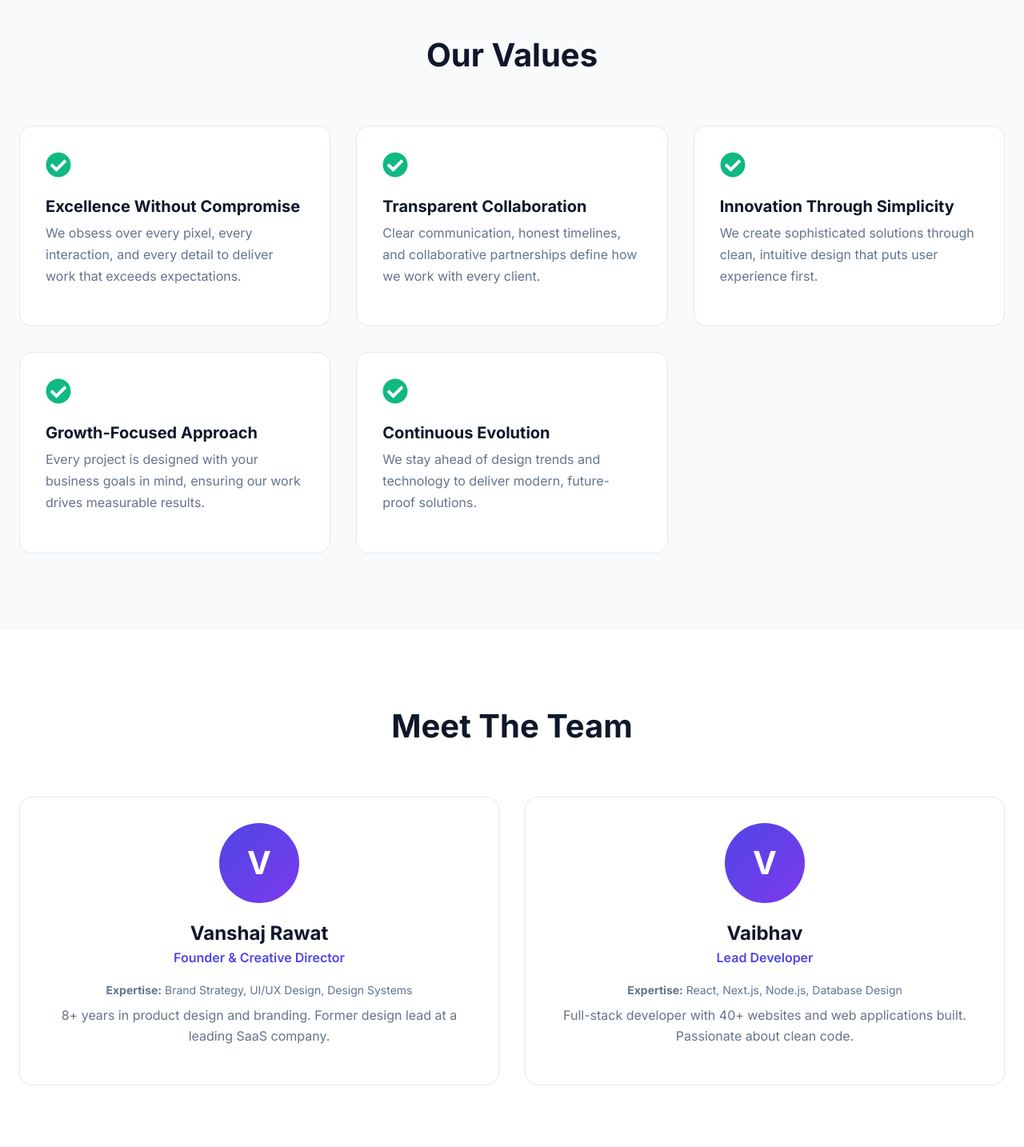
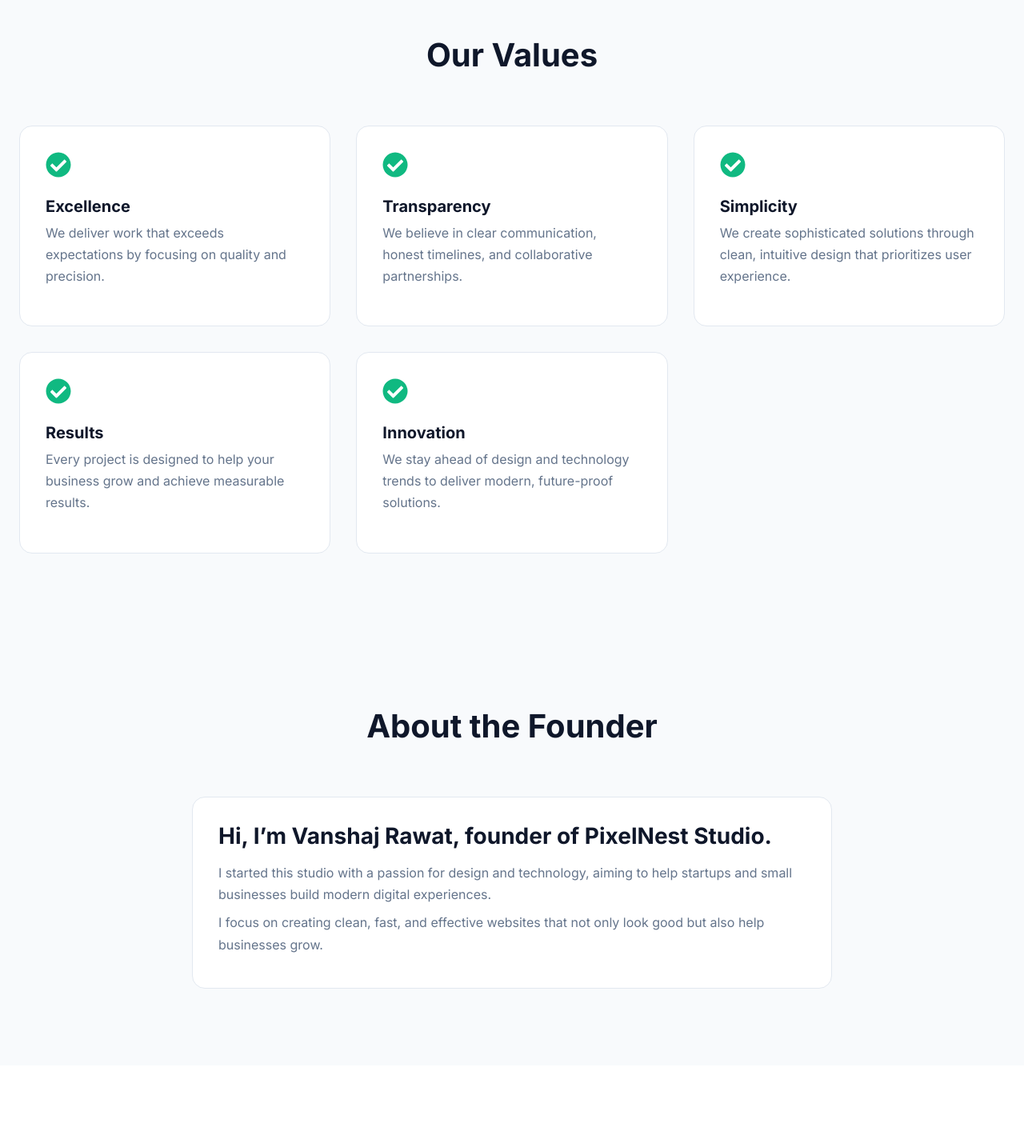
Before and after one commit to work-projt-vansh/pixelnest-studio-site, a React (Create React App) app: page /about in a window 1280 px wide. Shown: the part 1330-2764 px from the top of the page at 80% size. Built offline with nearby package versions, Linux system fonts and the light colour scheme.

Commit message:
feat: Update About page content and styles

```diff
--- a/src/pages/About.css
+++ b/src/pages/About.css
@@ -93,76 +93,78 @@
   line-height: 1.7;
 }
 
-.about-team {
-  background: var(--bg-light);
+.about-founder {
+  background: var(--bg-light-secondary);
   transition: background 0.3s ease;
 }
 
-.team-grid {
+.founder-card {
+  background: var(--bg-light);
+  padding: var(--spacing-xl);
+  border-radius: 16px;
+  border: 1px solid #E2E8F0;
+  max-width: 800px;
+  margin: 0 auto;
+}
+
+html.dark-mode .founder-card {
+  background: var(--bg-light-secondary);
+  border-color: #334155;
+}
+
+.founder-content h3 {
+  font-size: 1.75rem;
+  color: var(--text-primary);
+  margin-bottom: var(--spacing-md);
+}
+
+.founder-content p {
+  color: var(--text-secondary);
+  line-height: 1.7;
+  margin-bottom: var(--spacing-sm);
+}
+
+.about-trust {
+    background: var(--bg-light);
+    transition: background 0.3s ease;
+}
+
+.trust-grid {
   display: grid;
   grid-template-columns: repeat(auto-fit, minmax(300px, 1fr));
   gap: var(--spacing-xl);
 }
 
-.team-card {
-  background: var(--bg-light);
-  padding: var(--spacing-xl);
-  border-radius: 16px;
-  border: 1px solid #E2E8F0;
-  text-align: center;
-  transition: all 0.3s ease;
+.trust-signal {
+  display: flex;
+  align-items: center;
+  gap: var(--spacing-md);
+  background: var(--bg-light-secondary);
+  padding: var(--spacing-lg);
+  border-radius: 12px;
 }
 
-html.dark-mode .team-card {
-  background: var(--bg-light-secondary);
-  border-color: #334155;
+html.dark-mode .trust-signal {
+    background: var(--bg-light);
 }
 
-.team-card:hover {
-  transform: translateY(-4px);
-  box-shadow: 0 12px 48px rgba(15, 23, 42, 0.12);
-}
-
-.team-avatar {
-  width: 100px;
-  height: 100px;
-  margin: 0 auto var(--spacing-lg);
-  background: var(--gradient);
-  border-radius: 50%;
-  display: flex;
-  align-items: center;
-  justify-content: center;
-  font-size: 2.5rem;
-  font-weight: 700;
-  color: var(--white);
-}
-
-.team-card h3 {
-  font-size: 1.5rem;
+.trust-signal p {
+  font-size: 1.125rem;
   color: var(--text-primary);
-  margin-bottom: var(--spacing-xs);
-}
-
-.team-role {
-  color: var(--primary-blue);
-  font-weight: 600;
-  margin-bottom: var(--spacing-md);
-}
-
-.team-expertise {
-  color: var(--text-secondary);
-  font-size: 0.875rem;
-  margin-bottom: var(--spacing-sm);
-}
-
-.team-description {
-  color: var(--text-secondary);
-  line-height: 1.6;
+  font-weight: 500;
+  margin: 0;
 }
 
 .about-cta {
   background: var(--bg-light-secondary);
   transition: background 0.3s ease;
+}
+
+.cta-box div {
+  display: flex;
+  gap: var(--spacing-lg);
+  justify-content: center;
+  margin-top: var(--spacing-xl);
 }
 
 @media (max-width: 968px) {
@@ -171,7 +173,13 @@
   }
 
   .values-grid,
-  .team-grid {
+  .trust-grid {
     grid-template-columns: 1fr;
   }
 }
+
+@media (max-width: 500px) {
+    .cta-box div {
+        flex-direction: column;
+    }
+}
--- a/src/pages/About.js
+++ b/src/pages/About.js
@@ -4,42 +4,34 @@
 import './About.css';
 
 const About = () => {
-  const team = [
+  const values = [
     {
-      name: "Vanshaj Rawat",
-      role: "Founder & Creative Director",
-      expertise: "Brand Strategy, UI/UX Design, Design Systems",
-      description: "8+ years in product design and branding. Former design lead at a leading SaaS company."
+      title: "Excellence",
+      description: "We deliver work that exceeds expectations by focusing on quality and precision."
     },
     {
-      name: "Vaibhav",
-      role: "Lead Developer",
-      expertise: "React, Next.js, Node.js, Database Design",
-      description: "Full-stack developer with 40+ websites and web applications built. Passionate about clean code."
+      title: "Transparency",
+      description: "We believe in clear communication, honest timelines, and collaborative partnerships."
+    },
+    {
+      title: "Simplicity",
+      description: "We create sophisticated solutions through clean, intuitive design that prioritizes user experience."
+    },
+    {
+      title: "Results",
+      description: "Every project is designed to help your business grow and achieve measurable results."
+    },
+    {
+      title: "Innovation",
+      description: "We stay ahead of design and technology trends to deliver modern, future-proof solutions."
     }
   ];
 
-  const values = [
-    {
-      title: "Excellence Without Compromise",
-      description: "We obsess over every pixel, every interaction, and every detail to deliver work that exceeds expectations."
-    },
-    {
-      title: "Transparent Collaboration",
-      description: "Clear communication, honest timelines, and collaborative partnerships define how we work with every client."
-    },
-    {
-      title: "Innovation Through Simplicity",
-      description: "We create sophisticated solutions through clean, intuitive design that puts user experience first."
-    },
-    {
-      title: "Growth-Focused Approach",
-      description: "Every project is designed with your business goals in mind, ensuring our work drives measurable results."
-    },
-    {
-      title: "Continuous Evolution",
-      description: "We stay ahead of design trends and technology to deliver modern, future-proof solutions."
-    }
+  const trustSignals = [
+    "Startup-friendly pricing",
+    "Fast delivery (3–7 days)",
+    "Direct communication",
+    "Focus on real results"
   ];
 
   return (
@@ -59,7 +51,7 @@
             transition={{ duration: 0.6, delay: 0.1 }}
             className="hero-subtitle"
           >
-            We're on a mission to democratize exceptional design and development for Indian businesses.
+            We help startups and small businesses build modern websites that actually bring customers.
           </motion.p>
         </div>
       </section>
@@ -76,16 +68,13 @@
             >
               <h2>Our Beginning</h2>
               <p>
-                PixelNest Studio was born from a simple frustration: too many talented founders and
-                businesses were held back by mediocre design and development. In 2023, we recognized
-                that while India had incredible entrepreneurial energy, many startups and small
-                businesses struggled to compete digitally because quality design services were either
-                unaffordable or inaccessible.
+                We started PixelNest Studio with one goal: to help businesses build a strong online
+                presence without spending huge money.
               </p>
               <p>
-                What started as freelance projects quickly evolved into something bigger. Today,
-                PixelNest Studio is a specialized design and development agency focused exclusively
-                on helping ambitious startups and businesses build digital products that drive real growth.
+                What began as a few freelance projects quickly grew into a specialized agency. Today,
+                we focus on helping ambitious startups and businesses create digital experiences that
+                drive real growth.
               </p>
             </motion.div>
 
@@ -133,7 +122,7 @@
         </div>
       </section>
 
-      <section className="about-team section">
+      <section className="about-founder section">
         <div className="container">
           <motion.h2
             className="section-title"
@@ -142,24 +131,48 @@
             viewport={{ once: true }}
             transition={{ duration: 0.5 }}
           >
-            Meet The Team
+            About the Founder
           </motion.h2>
 
-          <div className="team-grid">
-            {team.map((member, index) => (
+          <div className="founder-card">
+            <div className="founder-content">
+              <h3>Hi, I’m Vanshaj Rawat, founder of PixelNest Studio.</h3>
+              <p>
+                I started this studio with a passion for design and technology, aiming to help startups
+                and small businesses build modern digital experiences.
+              </p>
+              <p>
+                I focus on creating clean, fast, and effective websites that not only look good but
+                also help businesses grow.
+              </p>
+            </div>
+          </div>
+        </div>
+      </section>
+
+      <section className="about-trust section">
+        <div className="container">
+          <motion.h2
+            className="section-title"
+            initial={{ opacity: 0, y: 20 }}
+            whileInView={{ opacity: 1, y: 0 }}
+            viewport={{ once: true }}
+            transition={{ duration: 0.5 }}
+          >
+            Why Startups Love Us
+          </motion.h2>
+          <div className="trust-grid">
+            {trustSignals.map((signal, index) => (
               <motion.div
                 key={index}
-                className="team-card"
+                className="trust-signal"
                 initial={{ opacity: 0, y: 30 }}
                 whileInView={{ opacity: 1, y: 0 }}
                 viewport={{ once: true }}
                 transition={{ duration: 0.5, delay: index * 0.1 }}
               >
-                <div className="team-avatar">{member.name.charAt(0)}</div>
-                <h3>{member.name}</h3>
-                <p className="team-role">{member.role}</p>
-                <p className="team-expertise"><strong>Expertise:</strong> {member.expertise}</p>
-                <p className="team-description">{member.description}</p>
+                <FaCheckCircle className="value-icon" />
+                <p>{signal}</p>
               </motion.div>
             ))}
           </div>
@@ -175,11 +188,15 @@
             viewport={{ once: true }}
             transition={{ duration: 0.5 }}
           >
-            <h2>Let's Work Together</h2>
-            <p>Ready to transform your digital presence? Get in touch and let's create something extraordinary.</p>
-            <a href="/contact" className="btn btn-primary btn-large">
-              Start Your Project
-            </a>
+            <h2>Let’s build a website that brings you real customers.</h2>
+            <div>
+                <a href="/contact" className="btn btn-primary btn-large">
+                Get Free Consultation
+                </a>
+                <a href="https://wa.me/918954842181" className="btn btn-secondary btn-large">
+                WhatsApp Now
+                </a>
+            </div>
           </motion.div>
         </div>
       </section>
--- a/src/styles/index.css
+++ b/src/styles/index.css
@@ -143,6 +143,53 @@
   flex-grow: 1; /* Allow sections to grow and push footer down */
 }
 
+.btn {
+  display: inline-block;
+  padding: var(--spacing-md) var(--spacing-xl);
+  border-radius: 8px;
+  font-weight: 600;
+  text-align: center;
+  transition: all 0.3s ease;
+  cursor: pointer;
+}
+
+.btn-primary {
+  background: var(--gradient);
+  color: var(--white);
+}
+
+.btn-primary:hover {
+  transform: translateY(-2px);
+  box-shadow: 0 8px 24px rgba(124, 58, 237, 0.4);
+}
+
+.btn-large {
+  padding: var(--spacing-lg) var(--spacing-2xl);
+  font-size: 1.125rem;
+}
+
+.btn-secondary {
+  background-color: var(--white);
+  color: var(--primary-blue);
+  border: 1px solid var(--primary-blue);
+}
+
+.btn-secondary:hover {
+  background-color: var(--primary-blue);
+  color: var(--white);
+}
+
+html.dark-mode .btn-secondary {
+    background-color: transparent;
+    color: var(--white);
+    border-color: var(--white);
+}
+
+html.dark-mode .btn-secondary:hover {
+    background-color: var(--white);
+    color: var(--primary-blue);
+}
+
 @media (max-width: 768px) {
   /* Removed h1, h2, h3 font-size and line-height from here as requested */
 
```
